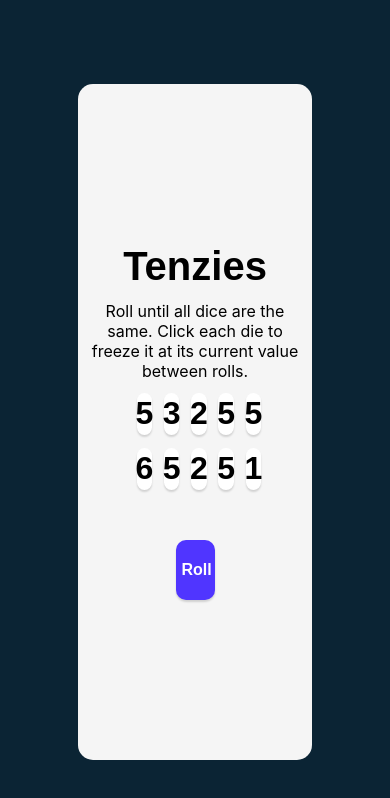
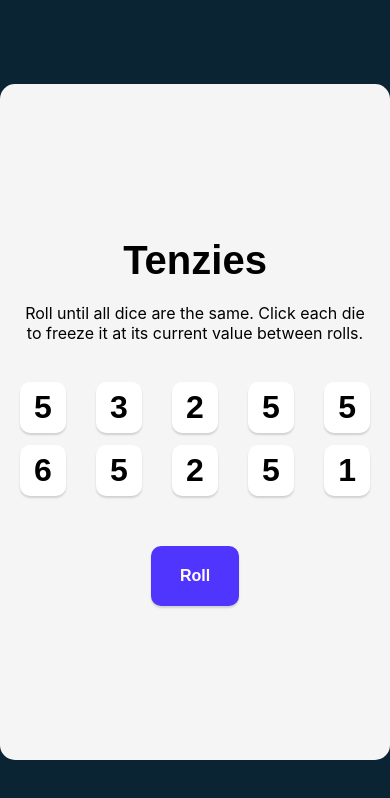
Before and after one commit to svenrisse/Tenzies, a React app: page / in a window 390 px wide. Shown: the top 798 px of the page. Built offline with nearby package versions, Linux system fonts and the light colour scheme; the HTML template or start-up script is replaced by a standard one.

Commit message:
media: phone

```diff
--- a/src/components/Dice.css
+++ b/src/components/Dice.css
@@ -1,6 +1,6 @@
 .dice-face {
-    height: 5vh;
-    width: 4vw;
+    height: 6vh;
+    width: 12vw;
     box-shadow: 0px 2px 2px rgba(0, 0, 0, 0.15);
     border-radius: 10px;
     display: flex;
--- a/src/index.css
+++ b/src/index.css
@@ -11,7 +11,7 @@ body {
 
 .app-container {
     height: 80vh;
-    width: 60vw;
+    width: 100vw;
     background-color: #F5F5F5;
     border-radius: 15px;
     display: flex;
@@ -36,8 +36,10 @@ body {
 .dice-container {
     display: grid;
     grid-template: auto auto / repeat(5, 1fr);
-    gap: 15%;
-    margin-right: 10vw;
+    gap: 12.5%;
+    align-self: center;
+    margin-top: 5vw;
+    margin-right: 30vw;
     margin-bottom: 7.5vh;
 }
 
@@ -46,7 +48,7 @@ body {
     font-size: 1rem;
     font-weight: 600;
     height: 7vh;
-    width: 10vw;
+    width: 22.5vw;
     border-radius: 10px;
     border: 0;
     box-shadow: 0px 2px 2px rgba(0, 0, 0, 0.15);
```
